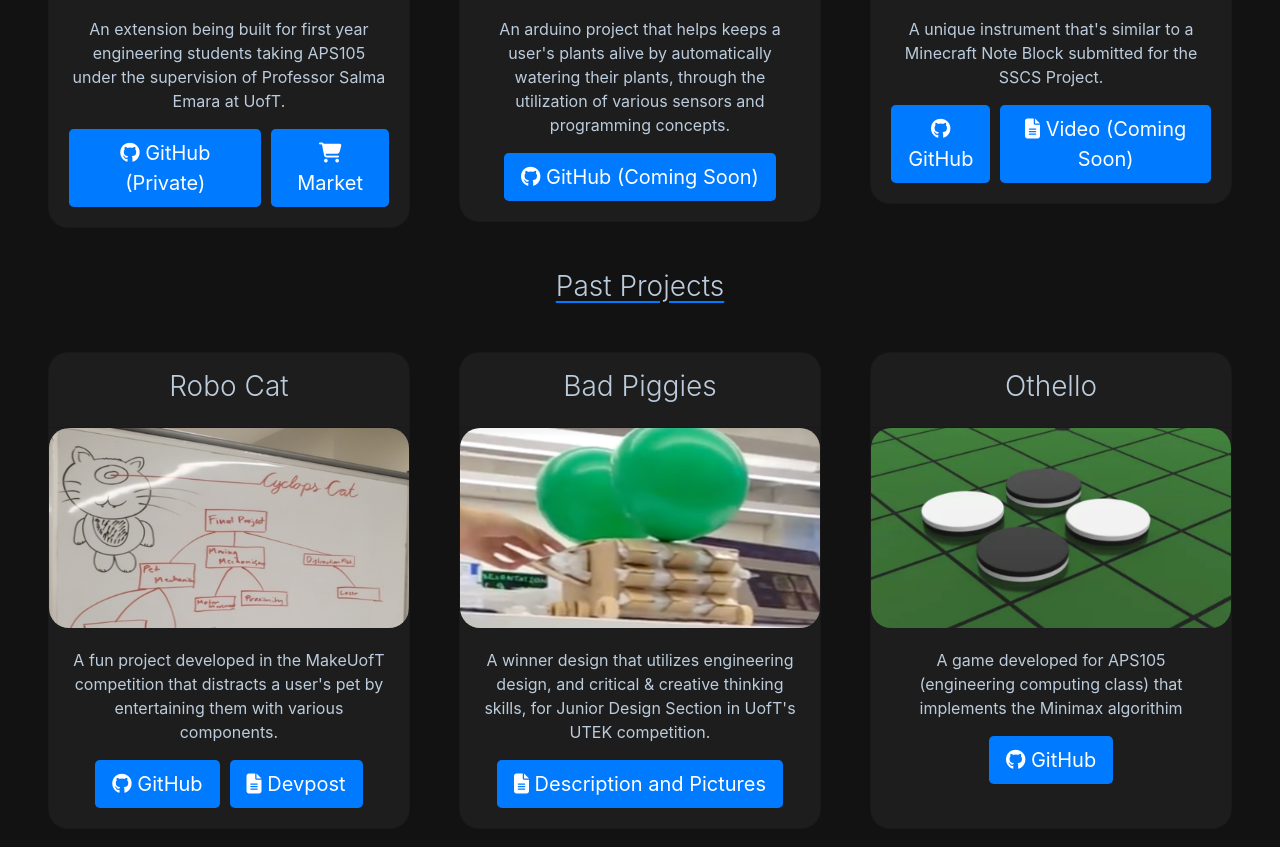
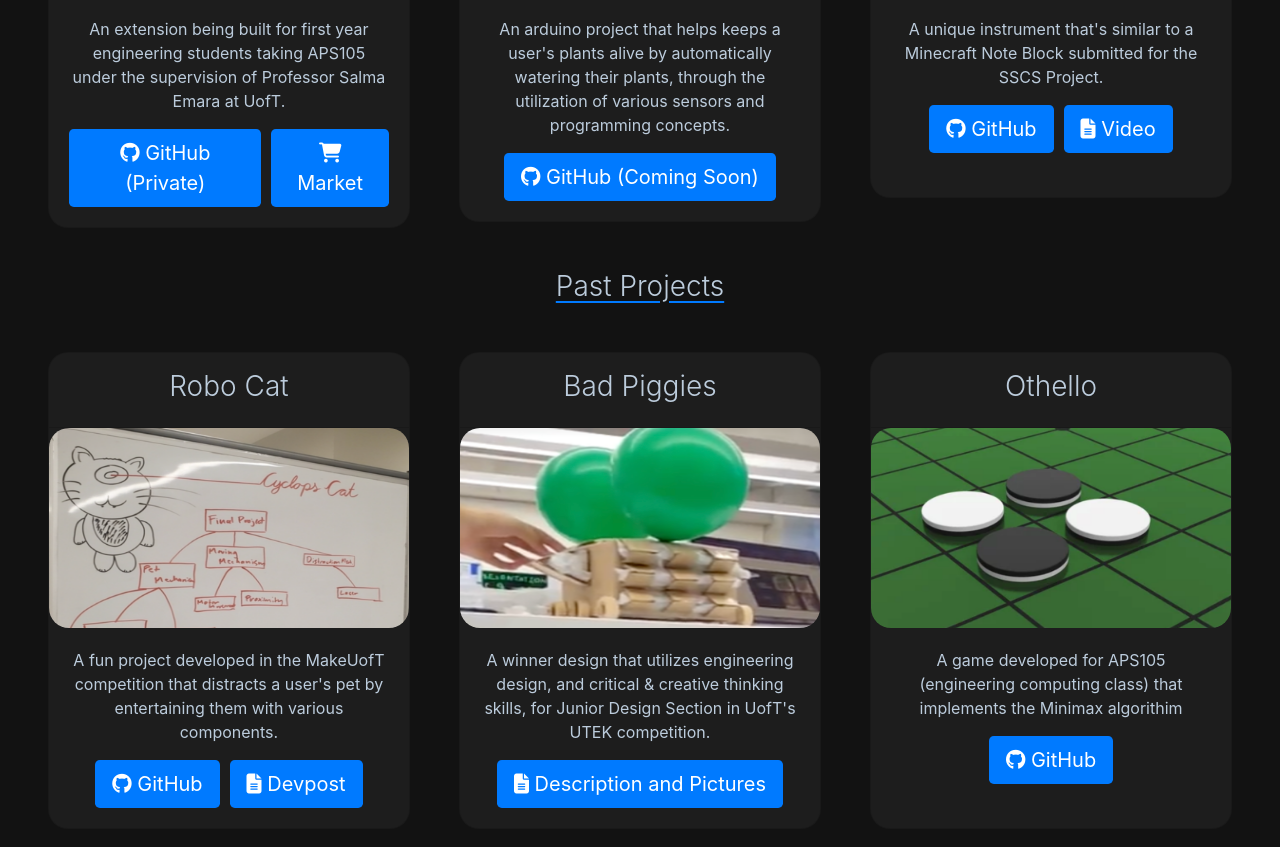
Before and after one commit to reaahuja/WebPortfolio, a plain HTML site: page index.html in a window 1280 px wide. Shown: the part 2277-3124 px from the top of the page. Drawn offline with nearby package versions, Linux system fonts and the light colour scheme.

Commit message:
Update index.html

```diff
--- a/index.html
+++ b/index.html
@@ -188,9 +188,11 @@
                     <i class="fab fa-github"></i> GitHub
                   </button>
                 </a>
-                <button type="button" class="btn btn-custom-color btn-lg">
-                  <i class="fas fa-file-alt"></i> Video (Coming Soon)
-                </button>
+                 <a href="https://www.youtube.com/watch?v=TkcWBlhUBiA">
+                    <button type="button" class="btn btn-custom-color btn-lg">
+                    <i class="fas fa-file-alt"></i> Video
+                  </button>
+                 </a>
               </div>
             </div>
           </div>
```
